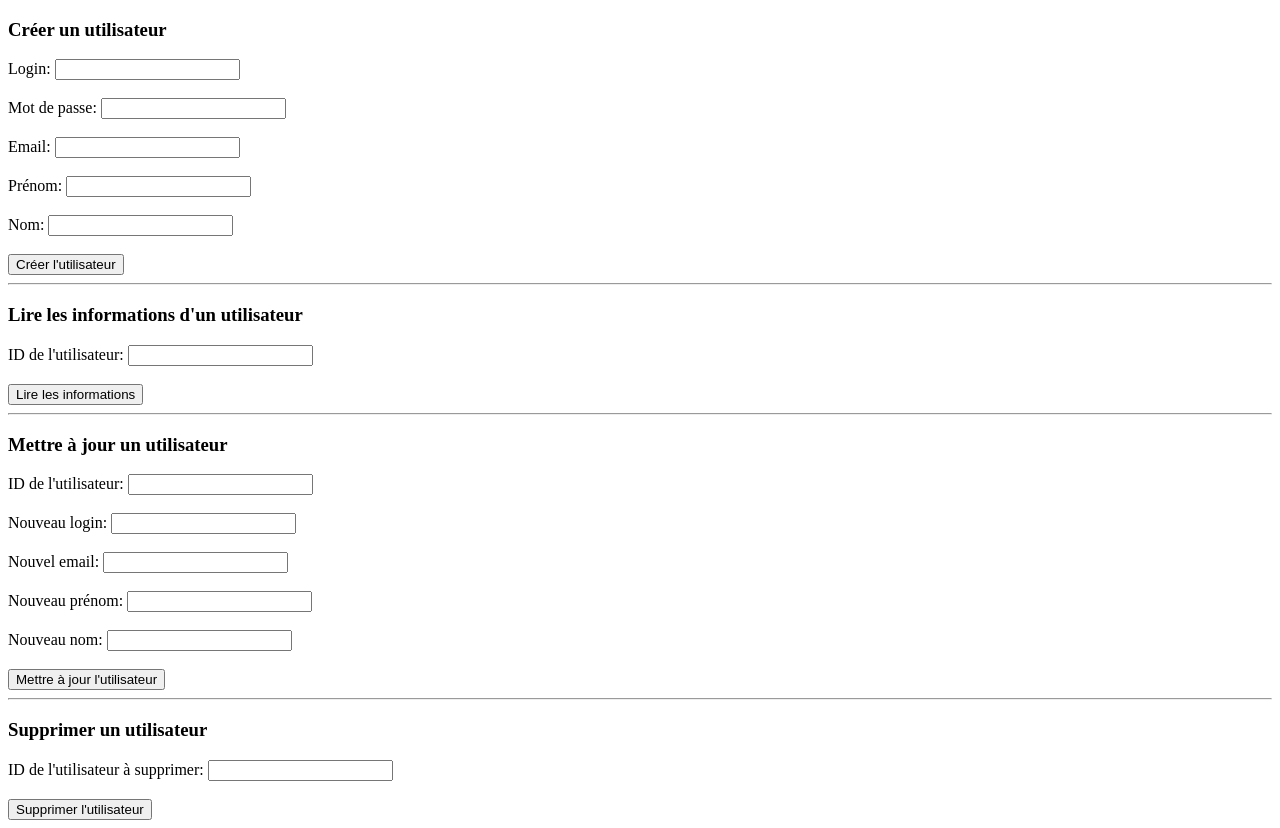
After one commit to Maiilaa/classes-php, a PHP site: page / in a window 1280 px wide. The commit adds this page. Run offline with PHP 8.4, Linux system fonts and the light colour scheme.

Commit message:
user.php + index.php

```diff
--- a/User.php
+++ b/User.php
@@ -1,5 +1,6 @@
 <?php
 class User{
+
     private $id;
     public $login;
     public $email;
@@ -7,14 +8,74 @@ class User{
     public $lastname;
     private $conn;
 
-    public function __construct($id, $login, $email, $firstname, $lastname){
-        $this->conn = new mysqli($localhost, $user, $password, $database);
-        $this->conn = new mysqli('localhost', 'root', 'password123', 'classes');
+    public function __construct($localhost, $user, $password, $classes){
+        $this->conn = new mysqli($localhost, $user, $password, $classes);
+
 
         if ($this->conn->connect_error) {
             die("Erreur de connexion à la base de données : " . $this->conn->connect_error);
         }
     }
 
+    public function create($login, $password, $email, $firstname, $lastname) {
+        $hashedPassword = password_hash($password, PASSWORD_BCRYPT);
+        $sql = "INSERT INTO utilisateurs (login, password, email, firstname, lastname) VALUES (?, ?, ?, ?, ?)";
+        $stmt = $this->conn->prepare($sql);
+        $stmt->bind_param("sssss", $login, $hashedPassword, $email, $firstname, $lastname);
+
+        if ($stmt->execute()) {
+            return "Nouvel utilisateur créé avec succès.";
+        } else {
+            return "Erreur lors de la création de l'utilisateur : " . $this->conn->error;
+        }
+    }
+
+
+    public function read($id) {
+        $sql = "SELECT * FROM utilisateurs WHERE id = ?";
+        $stmt = $this->conn->prepare($sql);
+        $stmt->bind_param("i", $id);
+        $stmt->execute();
+        $result = $stmt->get_result();
+
+        if ($result->num_rows > 0) {
+            return $result->fetch_assoc();
+        } else {
+            return "Aucun utilisateur trouvé avec cet ID.";
+        }
+    }
+
+
+    public function update($id, $login, $email, $firstname, $lastname) {
+        $sql = "UPDATE utilisateurs SET login = ?, email = ?, firstname = ?, lastname = ? WHERE id = ?";
+        $stmt = $this->conn->prepare($sql);
+        $stmt->bind_param("ssssi", $login, $email, $firstname, $lastname, $id);
+
+        if ($stmt->execute()) {
+            return "Utilisateur mis à jour avec succès.";
+        } else {
+            return "Erreur lors de la mise à jour de l'utilisateur : " . $this->conn->error;
+        }
+    }
+
+
+    public function delete($id) {
+        $sql = "DELETE FROM utilisateurs WHERE id = ?";
+        $stmt = $this->conn->prepare($sql);
+        $stmt->bind_param("i", $id);
+
+        if ($stmt->execute()) {
+            return "Utilisateur supprimé avec succès.";
+        } else {
+            return "Erreur lors de la suppression de l'utilisateur : " . $this->conn->error;
+        }
+    }
+
+
+    public function __destruct() {
+        $this->conn->close();
+    }
 }
+
+
 ?>
--- /dev/null
+++ b/index.php
@@ -0,0 +1,131 @@
+<?php
+require_once 'User.php';
+
+// Connection to database
+$user = new User('localhost', 'root', '', 'classes');
+?>
+
+<!DOCTYPE html>
+<html lang="fr">
+<head>
+    <meta charset="UTF-8">
+    <meta name="viewport" content="width=device-width, initial-scale=1.0">
+    <title>CRUD Utilisateur</title>
+</head>
+<body>
+
+<!-- Form for create an user-->
+<form action="index.php" method="POST">
+    <h3>Créer un utilisateur</h3>
+    <label for="login">Login:</label>
+    <input type="text" id="login" name="login" required><br><br>
+
+    <label for="password">Mot de passe:</label>
+    <input type="password" id="password" name="password" required><br><br>
+
+    <label for="email">Email:</label>
+    <input type="email" id="email" name="email" required><br><br>
+
+    <label for="firstname">Prénom:</label>
+    <input type="text" id="firstname" name="firstname" required><br><br>
+
+    <label for="lastname">Nom:</label>
+    <input type="text" id="lastname" name="lastname" required><br><br>
+
+    <input type="submit" name="create" value="Créer l'utilisateur">
+</form>
+
+<?php
+// Treatement for creation
+if (isset($_POST['create'])) {
+    $login = $_POST['login'];
+    $password = $_POST['password'];
+    $email = $_POST['email'];
+    $firstname = $_POST['firstname'];
+    $lastname = $_POST['lastname'];
+    echo $user->create($login, $password, $email, $firstname, $lastname);
+}
+?>
+
+<hr>
+
+<!-- Form for read an user-->
+<form action="index.php" method="GET">
+    <h3>Lire les informations d'un utilisateur</h3>
+    <label for="id">ID de l'utilisateur:</label>
+    <input type="number" id="id" name="id" required><br><br>
+
+    <input type="submit" name="read" value="Lire les informations">
+</form>
+
+<?php
+// Treatment for the reading
+if (isset($_GET['read'])) {
+    $id = $_GET['id'];
+    $result = $user->read($id);
+    if (is_array($result)) {
+        echo "<pre>";
+        print_r($result);
+        echo "</pre>";
+    } else {
+        echo $result;
+    }
+}
+?>
+
+<hr>
+
+<!-- Form for update an user -->
+<form action="index.php" method="POST">
+    <h3>Mettre à jour un utilisateur</h3>
+    <label for="id">ID de l'utilisateur:</label>
+    <input type="number" id="id" name="id" required><br><br>
+
+    <label for="login">Nouveau login:</label>
+    <input type="text" id="login" name="login" required><br><br>
+
+    <label for="email">Nouvel email:</label>
+    <input type="email" id="email" name="email" required><br><br>
+
+    <label for="firstname">Nouveau prénom:</label>
+    <input type="text" id="firstname" name="firstname" required><br><br>
+
+    <label for="lastname">Nouveau nom:</label>
+    <input type="text" id="lastname" name="lastname" required><br><br>
+
+    <input type="submit" name="update" value="Mettre à jour l'utilisateur">
+</form>
+
+<?php
+// Treatment for the update
+if (isset($_POST['update'])) {
+    $id = $_POST['id'];
+    $login = $_POST['login'];
+    $email = $_POST['email'];
+    $firstname = $_POST['firstname'];
+    $lastname = $_POST['lastname'];
+    echo $user->update($id, $login, $email, $firstname, $lastname);
+}
+?>
+
+<hr>
+
+<!-- Form for delete an user-->
+<form action="index.php" method="POST">
+    <h3>Supprimer un utilisateur</h3>
+    <label for="id">ID de l'utilisateur à supprimer:</label>
+    <input type="number" id="id" name="id" required><br><br>
+
+    <input type="submit" name="delete" value="Supprimer l'utilisateur">
+</form>
+
+<?php
+// Treatment for delete
+if (isset($_POST['delete'])) {
+    $id = $_POST['id'];
+    echo $user->delete($id);
+}
+?>
+
+</body>
+</html>
```
